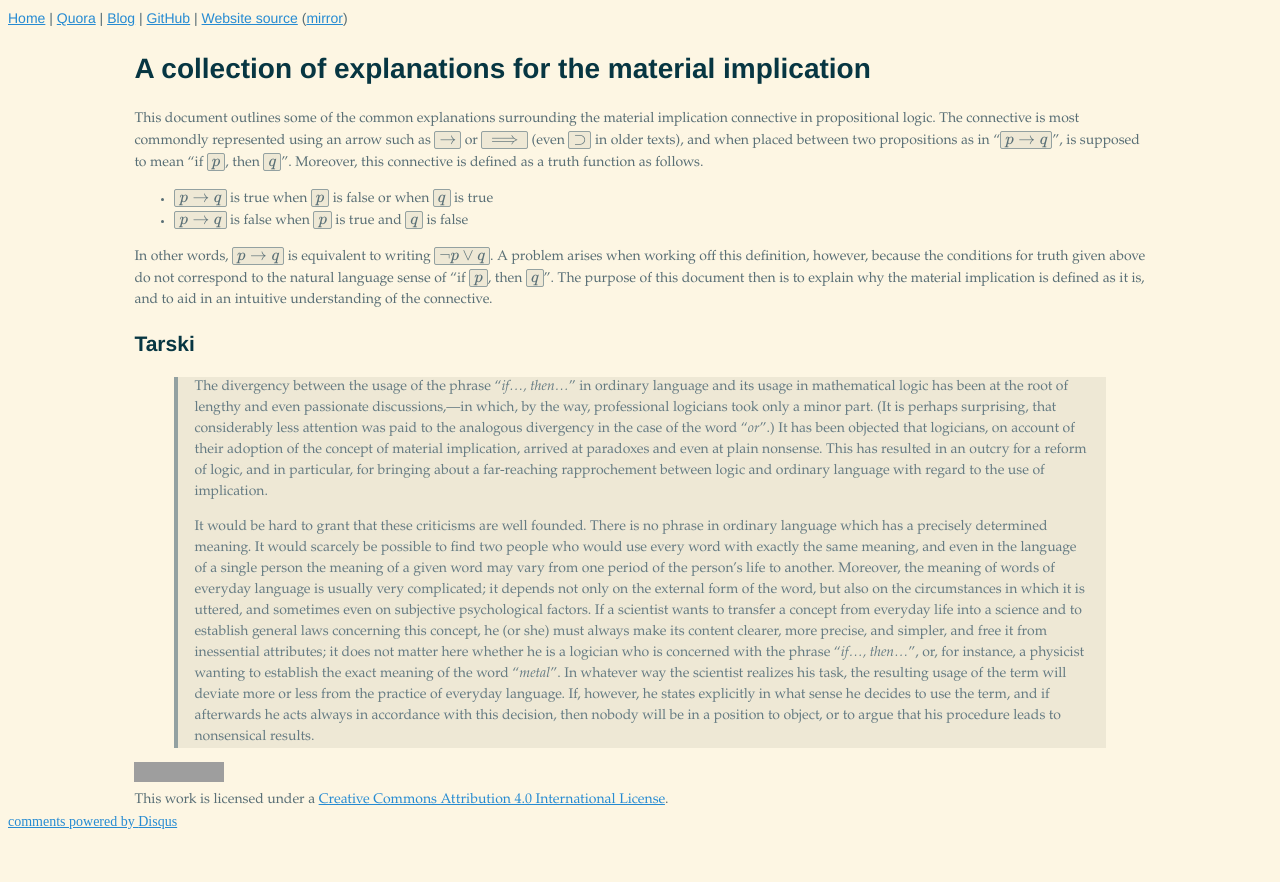
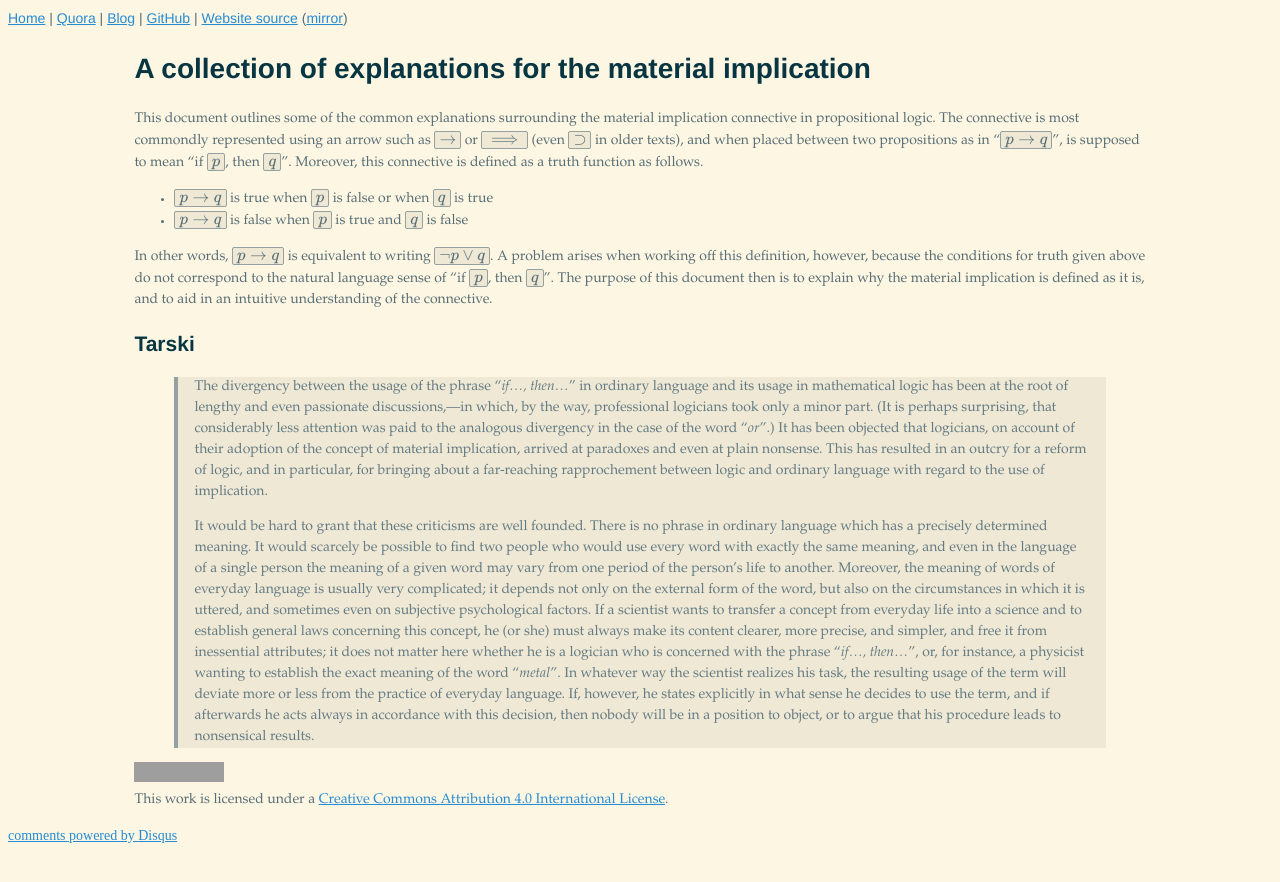
Before and after one commit to riceissa/riceissa.github.io, a Jekyll site: the page built from math/implication.md, in a window 1280 px wide. Shown: the top 882 px of the page. Built offline with Jekyll 4.4.1, drawn with Linux system fonts in a browser that asks for light colours; Markdown is read by kramdown in place of the engine named in the settings; formulas are drawn with MathJax 3; comment, search, counter and statistics services are not loaded; grey boxes are pictures that could not be loaded.

Commit message:
add paragraphs

```diff
--- a/_includes/CC-BY.html
+++ b/_includes/CC-BY.html
@@ -1 +1 @@
-<a rel="license" href="http://creativecommons.org/licenses/by/4.0/"><img alt="Creative Commons License" style="border-width:0" src="http://i.creativecommons.org/l/by/4.0/88x31.png" /></a><br />This work is licensed under a <a rel="license" href="http://creativecommons.org/licenses/by/4.0/">Creative Commons Attribution 4.0 International License</a>.
+<p><a rel="license" href="http://creativecommons.org/licenses/by/4.0/"><img alt="Creative Commons License" style="border-width:0" src="http://i.creativecommons.org/l/by/4.0/88x31.png" /></a><br />This work is licensed under a <a rel="license" href="http://creativecommons.org/licenses/by/4.0/">Creative Commons Attribution 4.0 International License</a>.</p>
--- a/_layouts/default.html
+++ b/_layouts/default.html
@@ -29,7 +29,7 @@
 <h1>{{page.title}}</h1>
 {{content}}
 {% if page.last-major-revision-date %}
-Date of last major revision: {{page.last-major-revision-date}}.
+<p>Date of last major revision: {{page.last-major-revision-date}}.</p>
 {% endif %}
 
 {% if page.license == 'CC-BY' %}
```
